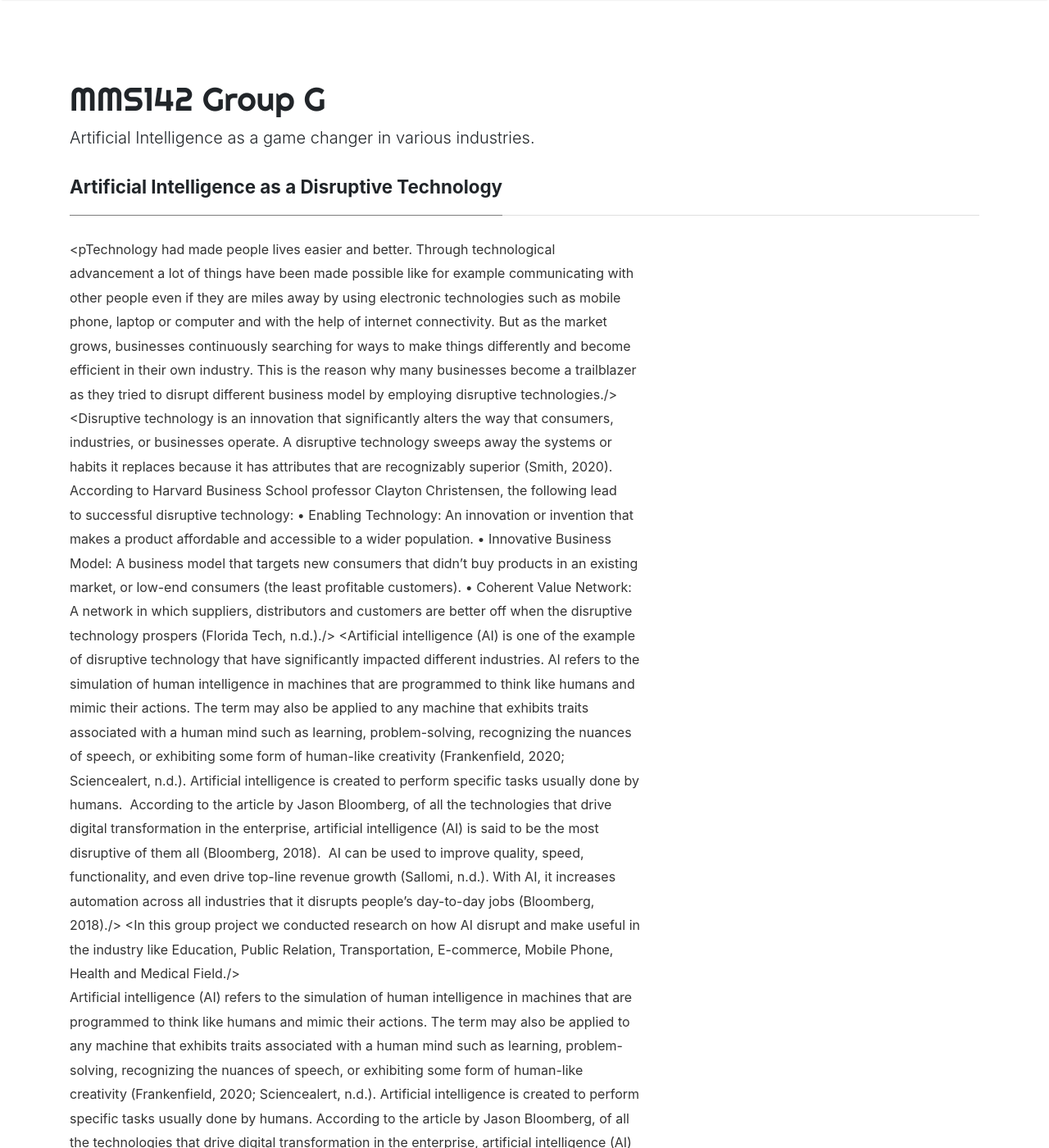
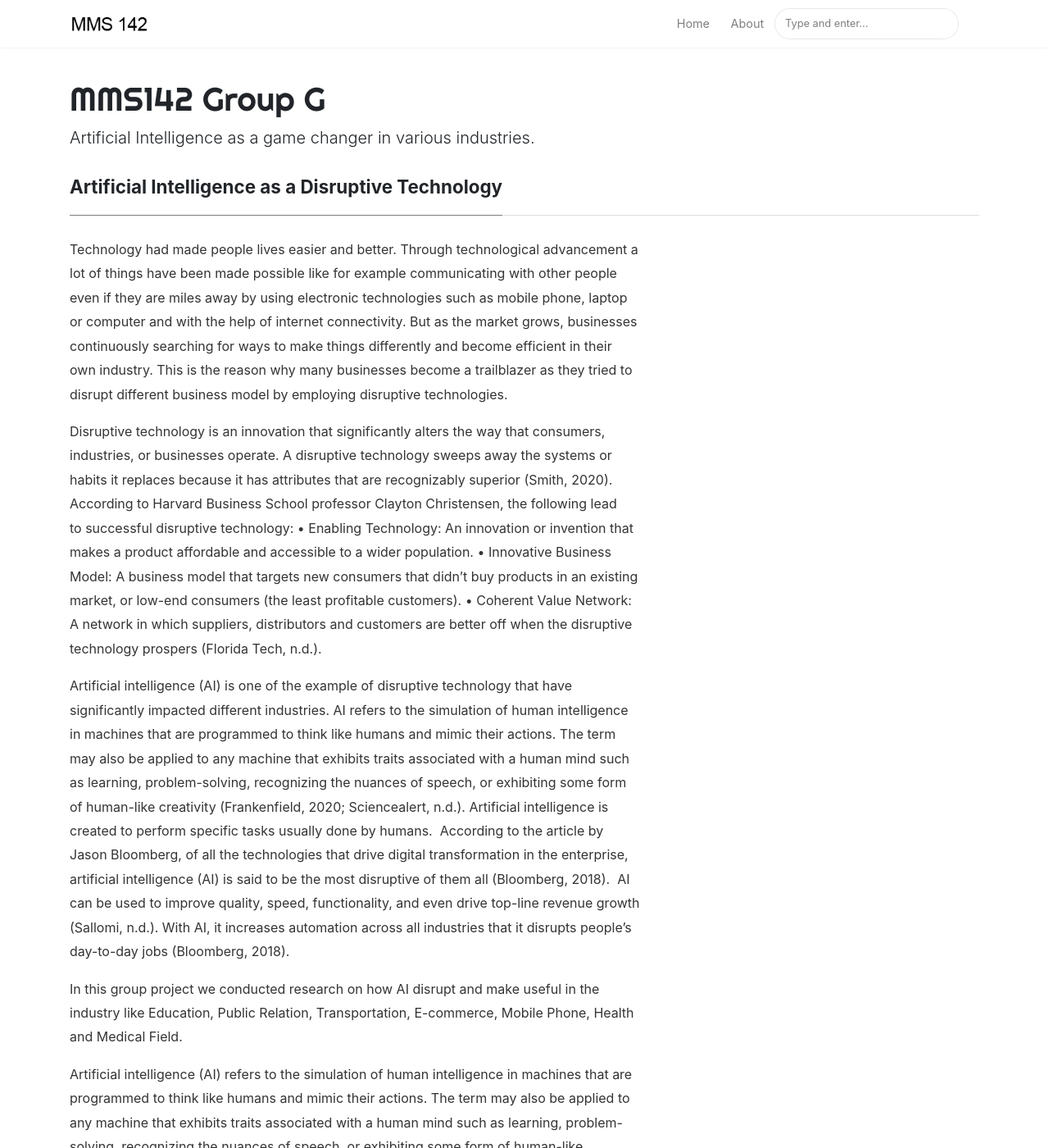
Before and after one commit to mclag/mms142-groupg-2020, a Jekyll site: the page built from _pages/about.md, in a window 1280 px wide and 1400 px high. Shown: the whole window at 82% size. Built offline with Jekyll 4.4.1, drawn with Linux system fonts in a browser that asks for light colours; nearby versions of some CDN libraries; comment, search, counter and statistics services are not loaded; some of the changed lines change nothing that is shown; some of the changed text lies outside the part shown.

Commit message:
Update about.md

```diff
--- a/_pages/about.md
+++ b/_pages/about.md
@@ -11,16 +11,16 @@
 
 
 
-<pTechnology had made people lives easier and better. Through technological advancement a lot of things have been made possible like for example communicating with other people even if they are miles away by using electronic technologies such as mobile phone, laptop or computer and with the help of internet connectivity. But as the market grows, businesses continuously searching for ways to make things differently and become efficient in their own industry. This is the reason why many businesses become a trailblazer as they tried to disrupt different business model by employing disruptive technologies./>
+<p>Technology had made people lives easier and better. Through technological advancement a lot of things have been made possible like for example communicating with other people even if they are miles away by using electronic technologies such as mobile phone, laptop or computer and with the help of internet connectivity. But as the market grows, businesses continuously searching for ways to make things differently and become efficient in their own industry. This is the reason why many businesses become a trailblazer as they tried to disrupt different business model by employing disruptive technologies.</p>
 
-<Disruptive technology is an innovation that significantly alters the way that consumers, industries, or businesses operate. A disruptive technology sweeps away the systems or habits it replaces because it has attributes that are recognizably superior (Smith, 2020). According to Harvard Business School professor Clayton Christensen, the following lead to successful disruptive technology:
+<p>Disruptive technology is an innovation that significantly alters the way that consumers, industries, or businesses operate. A disruptive technology sweeps away the systems or habits it replaces because it has attributes that are recognizably superior (Smith, 2020). According to Harvard Business School professor Clayton Christensen, the following lead to successful disruptive technology:
 •	Enabling Technology: An innovation or invention that makes a product affordable and accessible to a wider population.
 •	Innovative Business Model: A business model that targets new consumers that didn’t buy products in an existing market, or low-end consumers (the least profitable customers).
-•	Coherent Value Network: A network in which suppliers, distributors and customers are better off when the disruptive technology prospers (Florida Tech, n.d.)./>
+•	Coherent Value Network: A network in which suppliers, distributors and customers are better off when the disruptive technology prospers (Florida Tech, n.d.).</p>
 
-<Artificial intelligence (AI) is one of the example of disruptive technology that have significantly impacted different industries. AI refers to the simulation of human intelligence in machines that are programmed to think like humans and mimic their actions. The term may also be applied to any machine that exhibits traits associated with a human mind such as learning, problem-solving, recognizing the nuances of speech, or exhibiting some form of human-like creativity (Frankenfield, 2020; Sciencealert, n.d.). Artificial intelligence is created to perform specific tasks usually done by humans.  According to the article by Jason Bloomberg, of all the technologies that drive digital transformation in the enterprise, artificial intelligence (AI) is said to be the most disruptive of them all (Bloomberg, 2018).  AI can be used to improve quality, speed, functionality, and even drive top-line revenue growth (Sallomi, n.d.). With AI, it increases automation across all industries that it disrupts people’s day-to-day jobs (Bloomberg, 2018)./>
+<p>Artificial intelligence (AI) is one of the example of disruptive technology that have significantly impacted different industries. AI refers to the simulation of human intelligence in machines that are programmed to think like humans and mimic their actions. The term may also be applied to any machine that exhibits traits associated with a human mind such as learning, problem-solving, recognizing the nuances of speech, or exhibiting some form of human-like creativity (Frankenfield, 2020; Sciencealert, n.d.). Artificial intelligence is created to perform specific tasks usually done by humans.  According to the article by Jason Bloomberg, of all the technologies that drive digital transformation in the enterprise, artificial intelligence (AI) is said to be the most disruptive of them all (Bloomberg, 2018).  AI can be used to improve quality, speed, functionality, and even drive top-line revenue growth (Sallomi, n.d.). With AI, it increases automation across all industries that it disrupts people’s day-to-day jobs (Bloomberg, 2018).</p>
 
-<In this group project we conducted research on how AI disrupt and make useful in the industry like Education, Public Relation, Transportation, E-commerce, Mobile Phone, Health and Medical Field./>
+<p>In this group project we conducted research on how AI disrupt and make useful in the industry like Education, Public Relation, Transportation, E-commerce, Mobile Phone, Health and Medical Field.</p>
 
 
 
@@ -34,11 +34,9 @@
 
 Frankenfield, J. (2020, March 13). Artificial Intelligence (AI). Retrieved from <a href="https://www.investopedia.com/terms/a/artificial-intelligence-ai.asp">https://www.investopedia.com/terms/a/artificial-intelligence-ai.asp</a>
 
-Florida Tech (n.d.). Disruptive Technology: Definition and Examples. Retrieved from
-<https://www.floridatechonline.com/blog/information-technology/disruptive-technology-definition-and-examples/>
+Florida Tech (n.d.). Disruptive Technology: Definition and Examples. Retrieved from <a href= "https://www.floridatechonline.com/blog/information-technology/disruptive-technology-definition-and-examples">ttps://www.floridatechonline.com/blog/information-technology/disruptive-technology-definition-and-examples</a>
 
-Smith, T. (2020, March 21). Disruptive Technology. Retrieved from
-<https://www.investopedia.com/terms/d/disruptive-technology.asp/>
+Smith, T. (2020, March 21). Disruptive Technology. Retrieved from <a href= "https://www.investopedia.com/terms/d/disruptive-technology.asp">https://www.investopedia.com/terms/d/disruptive-technology.asp</a>
 
 
 What Is Artificial Intelligence? (n.d.).  Retrieved from <a href="https://www.sciencealert.com/artificial-intelligence">https://www.sciencealert.com/artificial-intelligence</a>.</p>
```
